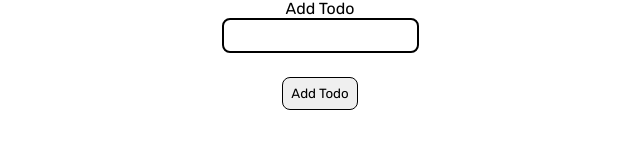
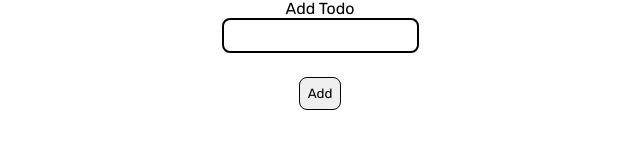
Before and after one commit to seanmcquaid/vue-todo-list, a Vue app: page / in a window 1280 px wide. Shown: the part 369-518 px from the top of the page, without its empty margins (320-960 px from the left). Built offline with nearby package versions, Linux system fonts and the light colour scheme.

Commit message:
wrote home tests

```diff
--- a/package.json
+++ b/package.json
@@ -18,6 +18,7 @@
     "vuex": "^4.0.0-0"
   },
   "devDependencies": {
+    "@testing-library/jest-dom": "^5.11.5",
     "@vue/cli-plugin-babel": "~4.5.0",
     "@vue/cli-plugin-eslint": "~4.5.0",
     "@vue/cli-plugin-pwa": "~4.5.0",
@@ -27,7 +28,8 @@
     "@vue/cli-service": "~4.5.0",
     "@vue/compiler-sfc": "^3.0.2",
     "@vue/eslint-config-prettier": "^6.0.0",
-    "@vue/test-utils": "^2.0.0-0",
+    "@vue/server-test-utils": "^1.1.0",
+    "@vue/test-utils": "^1.1.0",
     "babel-eslint": "^10.1.0",
     "eslint": "^6.7.2",
     "eslint-plugin-prettier": "^3.1.3",
--- a/src/views/Home.vue
+++ b/src/views/Home.vue
@@ -8,7 +8,7 @@
         @text-input-on-change="textInputOnChange"
         label="Add Todo"
       />
-      <Button :type="'submit'">Add Todo</Button>
+      <Button :type="'submit'">Add</Button>
     </form>
     <TodoList />
   </div>
```
Also changed, not shown: 2 other files (tests, documents, lock files or other folders).
